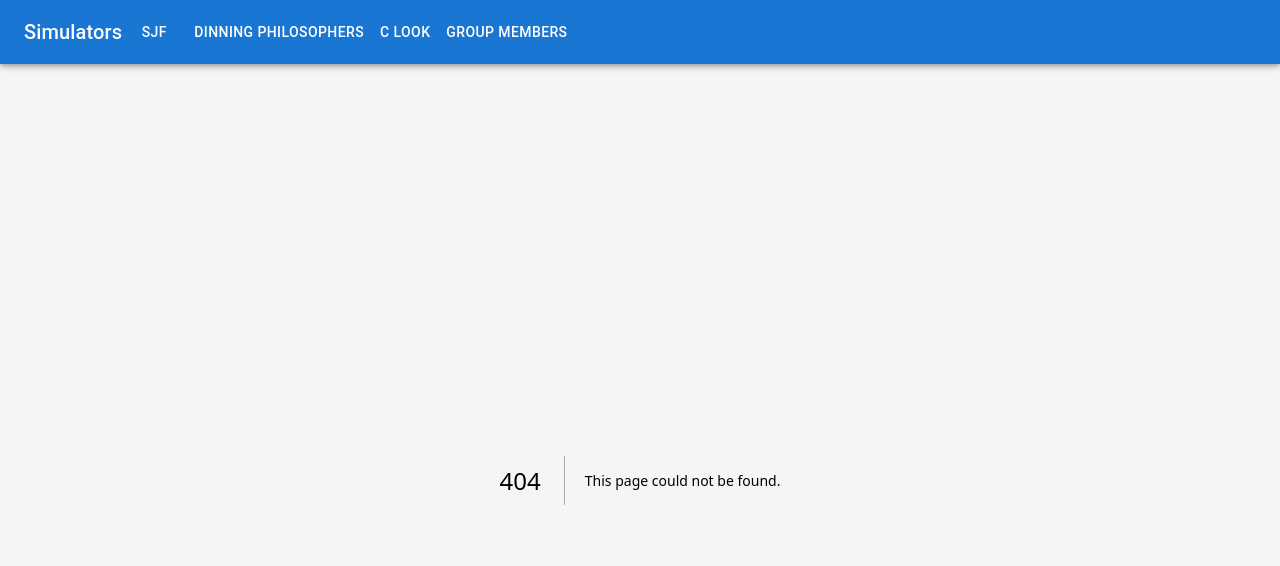
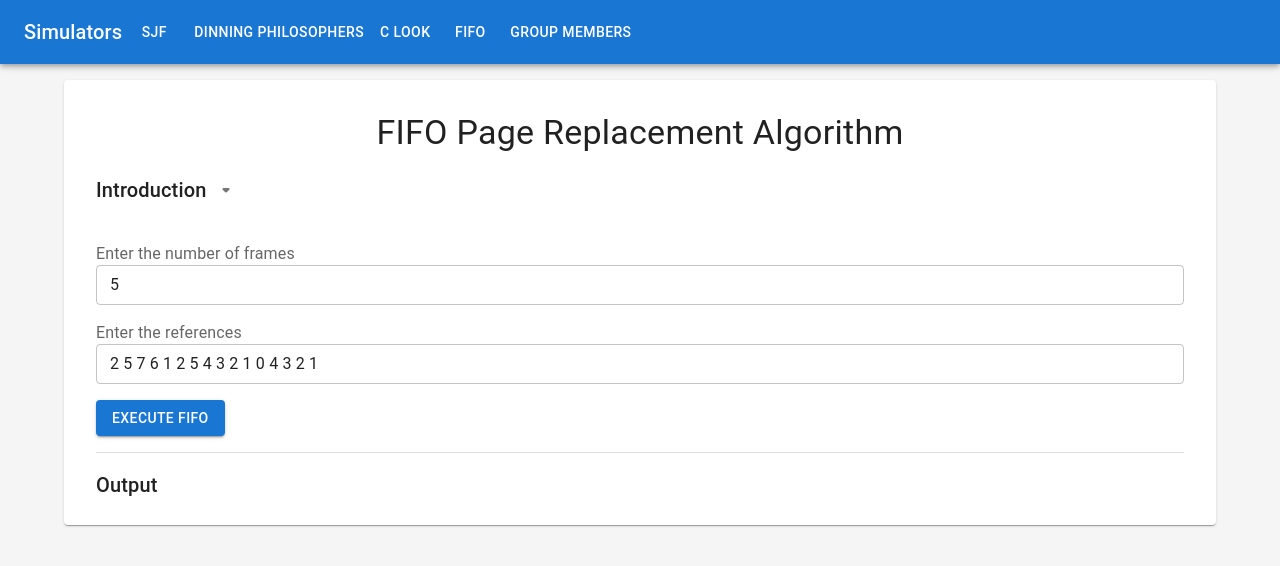
Before and after one commit to Dhruv-Maradiya/os-simulator-SJF, a Next.js app: page /fifo in a window 1280 px wide. Before the commit this address had no page. Shown: the top 566 px of the page. Built offline with nearby package versions, Linux system fonts and the light colour scheme.

Commit message:
fifo page replacement algorithm done

```diff
--- /dev/null
+++ b/pages/fifo/index.js
@@ -0,0 +1,8 @@
+import React from "react";
+import FIFOView from "../../views/fifo";
+
+const FIFOPage = () => {
+  return <FIFOView />;
+};
+
+export default FIFOPage;
--- a/views/Navbar.js
+++ b/views/Navbar.js
@@ -29,6 +29,10 @@ const navItems = [
   {
     title: "C Look",
     path: "/c-look",
+  },
+  {
+    title: "FIFO",
+    path: "/fifo",
   },
   {
     title: "Group Members",
--- a/views/c-look/index.js
+++ b/views/c-look/index.js
@@ -227,7 +227,7 @@ const CLookView = () => {
 
   return (
     <Container>
-      <Card sx={{ "&:focus": { backgroundColor: "transparent" } }}>
+      <Card>
         <CardContent
           sx={{
             display: "flex",
--- /dev/null
+++ b/views/fifo/index.js
@@ -0,0 +1,248 @@
+import ArrowDropDownIcon from "@mui/icons-material/ArrowDropDownRounded";
+import ArrowDropUpIcon from "@mui/icons-material/ArrowDropUpRounded";
+import {
+  Box,
+  Button,
+  Card,
+  CardContent,
+  Collapse,
+  Container,
+  Divider,
+  FormControl,
+  FormLabel,
+  IconButton,
+  Paper,
+  Table,
+  TableBody,
+  TableCell,
+  TableContainer,
+  TableHead,
+  TableRow,
+  TextField,
+  Typography,
+} from "@mui/material";
+import React, { useState } from "react";
+import toast from "react-hot-toast";
+import CheckIcon from "@mui/icons-material/Check";
+import CloseIcon from "@mui/icons-material/Close";
+
+const FIFOView = () => {
+  const [isIntroductionOpen, setIsIntroductionOpen] = useState(false);
+
+  const [frames, setFrames] = useState(5);
+  const [referenceString, setReferenceString] = useState([
+    2, 5, 7, 6, 1, 2, 5, 4, 3, 2, 1, 0, 4, 3, 2, 1,
+  ]);
+
+  const [tableData, setTableData] = useState([]); // Table data for the output
+  const [hitRate, setHitRate] = useState(0); // Hit rate for the output
+
+  const handleIntroductionToggle = () => {
+    setIsIntroductionOpen(!isIntroductionOpen);
+  };
+
+  const handleReferenceChange = (event) => {
+    const input = event.target.value;
+
+    if (!input) {
+      setReferenceString([]);
+      return;
+    }
+
+    const numbers = input.split(" ").map((number) => {
+      const parsed = parseInt(number, 10);
+      return isNaN(parsed) ? 0 : parsed;
+    });
+    setReferenceString(numbers);
+  };
+
+  const handleFramesChange = (e) => {
+    const value = e.target.value;
+
+    if (value === "") {
+      setFrames(null);
+      return;
+    }
+
+    setFrames(parseInt(value));
+  };
+
+  const handleExecute = () => {
+    if (!frames) {
+      toast.error("Please enter the number of frames");
+      return;
+    }
+
+    if (referenceString.length === 0) {
+      toast.error("Please enter the reference string");
+      return;
+    }
+
+    const tableData = [];
+    const queue = [];
+
+    let pageFaults = 0;
+    let hit = 0;
+
+    for (let i = 0; i < referenceString.length; i++) {
+      const page = referenceString[i];
+
+      if (queue.includes(page)) {
+        hit++;
+        tableData.push({
+          page,
+          frame: queue.join(" "),
+          hit: "Yes",
+        });
+      } else {
+        pageFaults++;
+        tableData.push({
+          page,
+          frame: queue.join(" "),
+          hit: "No",
+        });
+
+        if (queue.length < frames) {
+          queue.push(page);
+        } else {
+          queue.shift();
+          queue.push(page);
+        }
+      }
+    }
+
+    const hitRate = (hit / referenceString.length) * 100;
+    setHitRate(hitRate.toFixed(2));
+    setTableData(tableData);
+  };
+
+  return (
+    <Container>
+      <Card>
+        <CardContent
+          sx={{
+            display: "flex",
+            flexDirection: "column",
+            gap: 2,
+            padding: 4,
+          }}
+        >
+          <Typography variant="h4" align="center">
+            FIFO Page Replacement Algorithm
+          </Typography>
+
+          <Box
+            sx={{
+              display: "flex",
+              alignItems: "center",
+            }}
+          >
+            <Typography variant="h6">Introduction</Typography>
+            <IconButton
+              onClick={handleIntroductionToggle}
+              sx={{
+                fontSize: "1.5rem",
+              }}
+            >
+              {isIntroductionOpen ? <ArrowDropUpIcon /> : <ArrowDropDownIcon />}
+            </IconButton>
+          </Box>
+
+          <Collapse in={isIntroductionOpen}>
+            <Typography variant="body1">
+              The First-In-First-Out (FIFO) page replacement algorithm is the
+              simplest page replacement algorithm. In this algorithm, the page
+              that has been in memory the longest is the one selected for
+              replacement. The FIFO algorithm is easy to implement and can be
+              implemented using a queue data structure.
+            </Typography>
+          </Collapse>
+
+          <Box
+            sx={{
+              display: "flex",
+              flexDirection: "column",
+              gap: 2,
+            }}
+          >
+            <FormControl fullWidth>
+              <FormLabel>Enter the number of frames</FormLabel>
+              <TextField
+                value={frames}
+                onChange={handleFramesChange}
+                size="small"
+                fullWidth
+                placeholder="Enter the number of frames"
+              />
+            </FormControl>
+            <FormControl fullWidth>
+              <FormLabel>Enter the references </FormLabel>
+              <TextField
+                value={referenceString?.join(" ") || ""}
+                onChange={handleReferenceChange}
+                size="small"
+                fullWidth
+                placeholder="Enter the reference string"
+              />
+            </FormControl>
+          </Box>
+
+          <Button
+            variant="contained"
+            onClick={handleExecute}
+            sx={{ width: "fit-content" }}
+          >
+            Execute FIFO
+          </Button>
+
+          <Divider />
+
+          <Typography variant="h6">Output</Typography>
+
+          {tableData.length > 0 && (
+            <Box>
+              <Typography variant="body1">Hit rate: {hitRate}%</Typography>
+
+              <Box
+                sx={{
+                  display: "flex",
+                  flexDirection: "column",
+                  gap: 2,
+                }}
+              >
+                <TableContainer component={Paper}>
+                  <Table>
+                    <TableHead>
+                      <TableRow>
+                        <TableCell>Page</TableCell>
+                        <TableCell>Frames</TableCell>
+                        <TableCell>Hit</TableCell>
+                      </TableRow>
+                    </TableHead>
+                    <TableBody>
+                      {tableData.map((row, index) => (
+                        <TableRow key={index}>
+                          <TableCell>{row.page}</TableCell>
+                          <TableCell>{row.frame || "Empty"}</TableCell>
+                          <TableCell>
+                            {row.hit === "Yes" ? (
+                              <CheckIcon color="success" />
+                            ) : (
+                              <CloseIcon color="error" />
+                            )}
+                          </TableCell>
+                        </TableRow>
+                      ))}
+                    </TableBody>
+                  </Table>
+                </TableContainer>
+              </Box>
+            </Box>
+          )}
+        </CardContent>
+      </Card>
+    </Container>
+  );
+};
+
+export default FIFOView;
```
